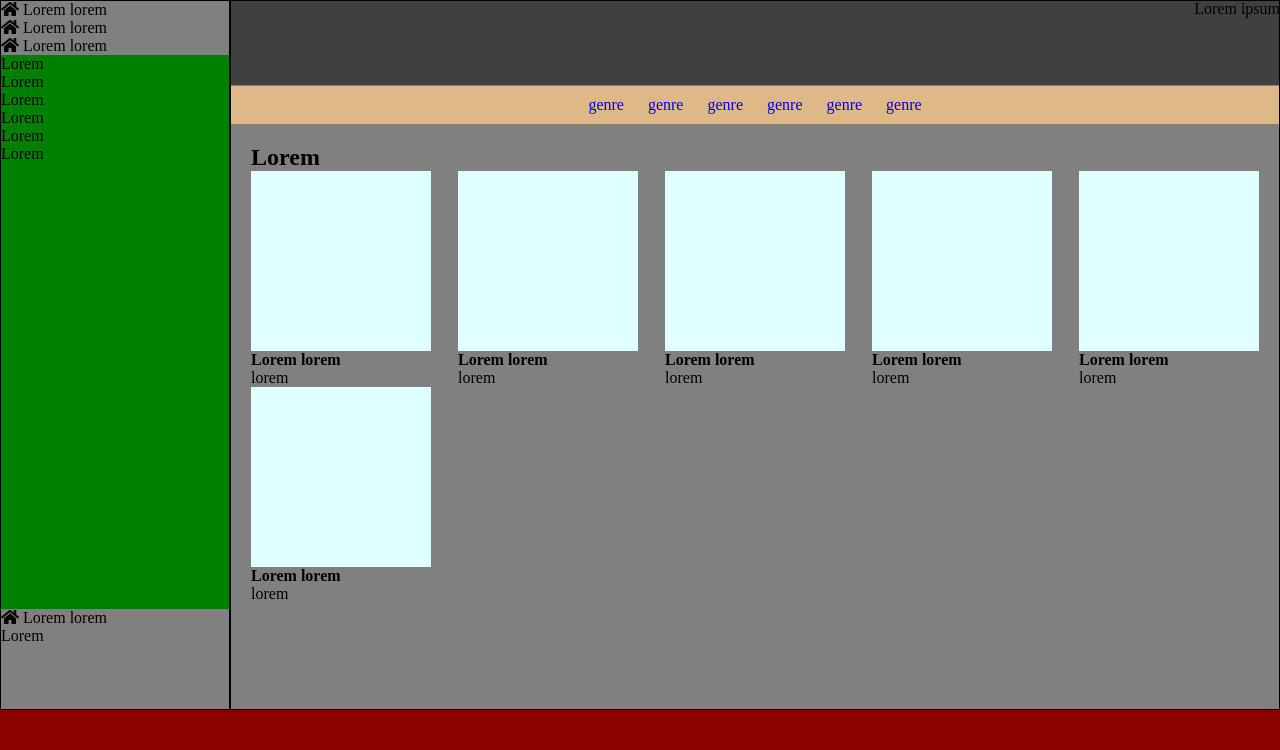
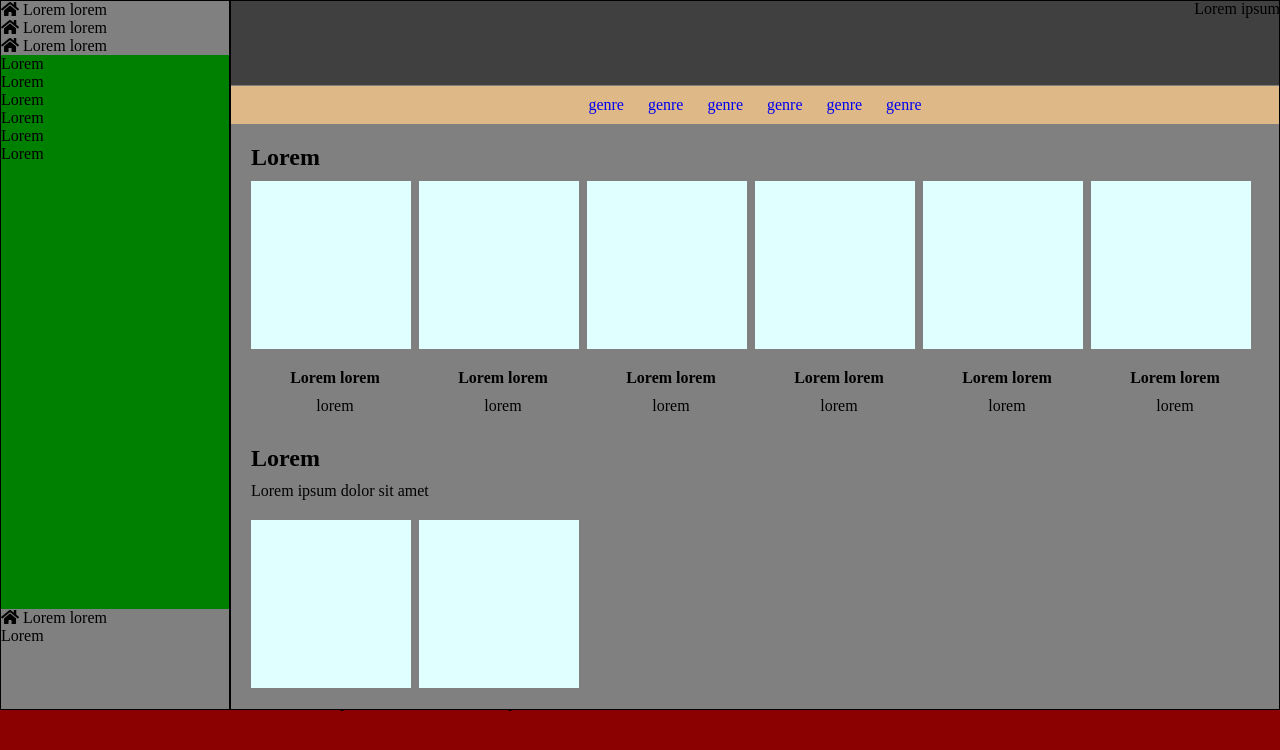
Before and after one commit to catanielena/html-css-spotifyweb, a plain HTML site: page index.html in a window 1280 px wide. Drawn offline with Linux system fonts and the light colour scheme.

Commit message:
Add: main

```diff
--- a/css/style.css
+++ b/css/style.css
@@ -14,10 +14,23 @@ ul {
     list-style: none;
 }
 
+.circle{
+    border-radius: 50%;
+}
+
 /* button */
 a.btn {
     display: inline-block;
     text-decoration: none;
+}
+
+/* typo */
+h2{
+    margin-bottom: 10px;
+}
+
+h4{
+    margin: 20px 0 10px;
 }
 
 /* main-container */
@@ -78,6 +91,8 @@ main {
 
 .main-content {
     padding-top: 85px;
+    overflow: auto;
+    height: calc(100vh - 90px);
 }
 
 .content {
@@ -90,21 +105,33 @@ main {
 .nav-genre li {
     display: inline-block;
 }
-
 .nav-genre li a{
     padding: 10px;
 }
 
-.recent-items{
+.content section{
+    margin-bottom: 20px;
+}
+.content section > div{
     display: flex;
     flex-flow: row wrap;
-    justify-content: space-between;
+}
+.item {
+    width: 50%;
+    text-align: center;
+}
+
+.section-subtitle{
+    margin-bottom: 20px;
 }
 .item-img{
-    width: 180px;
-    height: 180px;
+    width: 95%;
+    padding-bottom: 100%;
     background-color: lightcyan;
+}
 
+.item .subtitle{
+    margin-bottom: 10px;
 }
 
 /* footer */
@@ -149,3 +176,23 @@ footer {
         width: calc(100% - 230px);
     }
 }
+
+/* ≥ 700px */
+@media screen and (min-width: 700px) {
+
+    /* main */
+    .item {
+        width: 25%;
+    }
+
+}
+
+/* ≥ 700px */
+@media screen and (min-width: 1100px) {
+
+    /* main */
+    .item {
+        width: calc(100% / 6);
+    }
+
+}
--- a/index.html
+++ b/index.html
@@ -113,6 +113,7 @@
                         </ul>
                     </nav>
                     <div class="content">
+                        <!-- recently-played -->
                         <section class="recently-played">
                             <h2>Lorem</h2>
                             <div class="recent-items">
@@ -154,6 +155,48 @@
 
                             </div>
                         </section>
+                        <!-- /recently-played -->
+
+                        <!-- created for -->
+                        <section class="created-for">
+                            <h2>Lorem</h2>
+                            <div class="section-subtitle">
+                                Lorem ipsum dolor sit amet
+                            </div>
+                            <div class="created-for-items">
+                                <div class="item">
+                                    <div class="item-img"></div>
+                                    <h4>Lorem lorem</h4>
+                                </div>
+
+                                <div class="item">
+                                    <div class="item-img"></div>
+                                    <h4>Lorem lorem</h4>
+                                </div>
+                            </div>
+                        </section>
+                        <!-- /created for -->
+
+                        <!-- most-popular -->
+                        <section class="most-popular">
+                            <h2>Lorem</h2>
+                            <div class="section-subtitle">
+                                Lorem ipsum dolor sit amet
+                            </div>
+                            <div class="created-for-items">
+                                <div class="item">
+                                    <div class="item-img circle"></div>
+                                    <h4>Lorem lorem</h4>
+                                </div>
+
+                                <div class="item">
+                                    <div class="item-img circle"></div>
+                                    <h4>Lorem lorem</h4>
+                                </div>
+                            </div>
+                        </section>
+                        <!-- /most-popular -->
+
                     </div>
 
                 </div>
```
